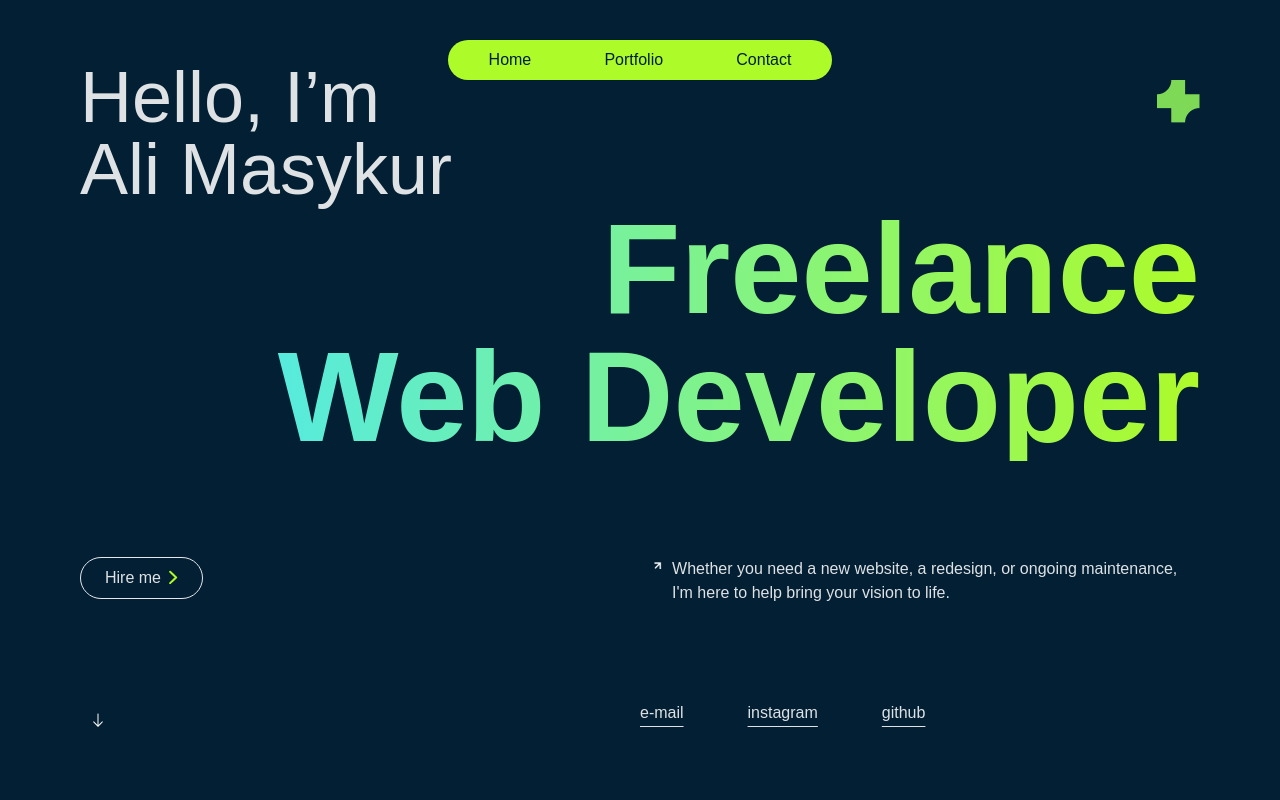
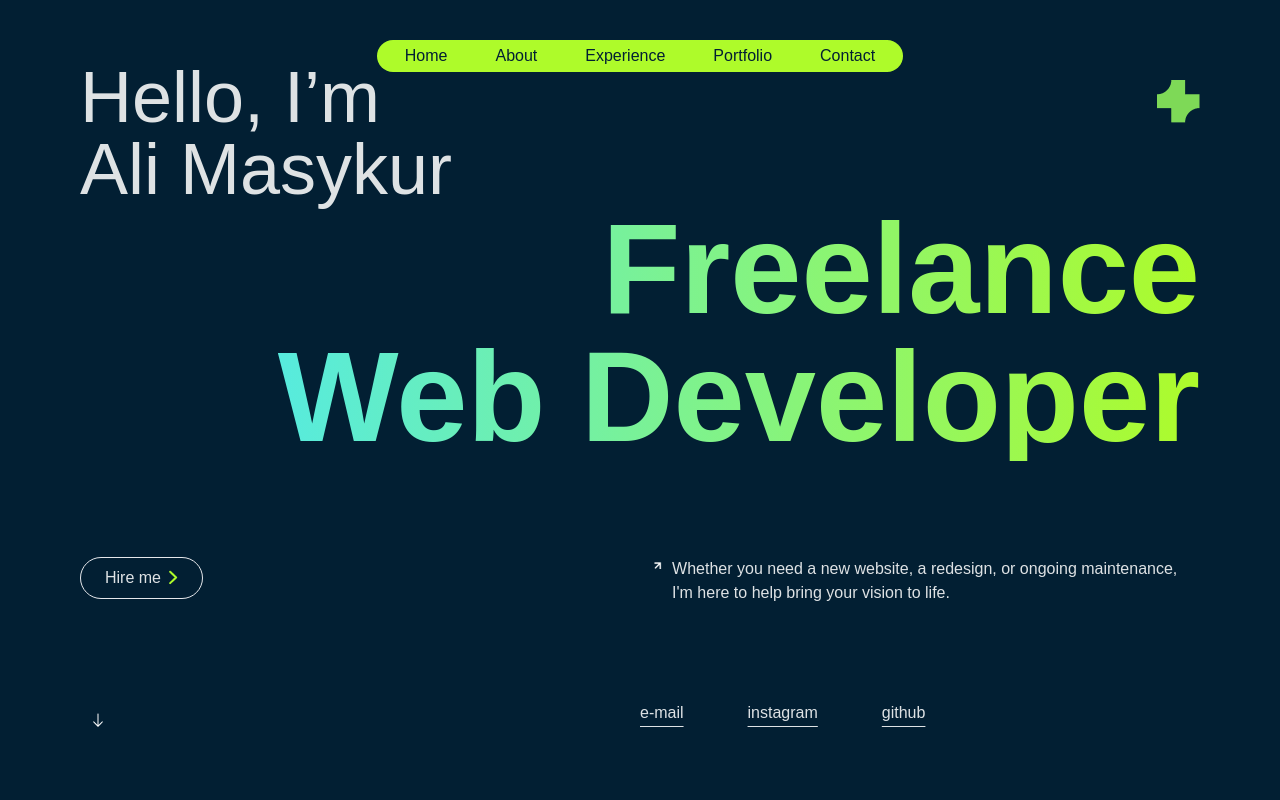
Before and after one commit to AliMasykur10/aliWebPortfolio, a React (Vite) app: page / in a window 1280 px wide. Shown: the top 800 px of the page. Built offline with nearby package versions, Linux system fonts and the light colour scheme.

Commit message:
menyelesaikan navbar fungsi

```diff
--- a/src/index.css
+++ b/src/index.css
@@ -14,4 +14,5 @@
   -webkit-font-smoothing: antialiased;
   -moz-osx-font-smoothing: grayscale;
   min-height: 100vh;
+  scroll-behavior: smooth;
 }
--- a/src/molecules/navbar/navbar.jsx
+++ b/src/molecules/navbar/navbar.jsx
@@ -2,16 +2,32 @@ function Navbar() {
   return (
     <>
       <div className="w-full flex justify-center ">
-        <div className="w-96 max-w-xl bg-green_first rounded-full p-1 fixed top-10 z-10">
+        <div className="max-w-xl bg-green_first rounded-full p-1 fixed top-10 z-10">
           <ul className="text-main_color flex justify-around">
-            <li className="hover:bg-green_second transition delay-75 px-6 py-1 rounded-full">
-              <a href="#">Home</a>
+            <li className="text-center">
+              <a href="#freelance" className="hover:bg-green_second transition delay-75 px-6 py-1 rounded-full">
+                Home
+              </a>
             </li>
-            <li className="hover:bg-green_second transition delay-75 px-6 py-1 rounded-full">
-              <a href="#">Portfolio</a>
+            <li>
+              <a href="#about" className="hover:bg-green_second transition delay-75 px-6 py-1 rounded-full">
+                About
+              </a>
             </li>
-            <li className="hover:bg-green_second transition delay-75 px-6 py-1 rounded-full">
-              <a href="#">Contact</a>
+            <li>
+              <a href="#experience" className="hover:bg-green_second transition delay-75 px-6 py-1 rounded-full">
+                Experience
+              </a>
+            </li>
+            <li>
+              <a href="#portfolio" className="hover:bg-green_second transition delay-75 px-6 py-1 rounded-full">
+                Portfolio
+              </a>
+            </li>
+            <li>
+              <a href="#contact" className="hover:bg-green_second transition delay-75 px-6 py-1 rounded-full">
+                Contact
+              </a>
             </li>
           </ul>
         </div>
--- a/src/organisms/about/about.jsx
+++ b/src/organisms/about/about.jsx
@@ -1,7 +1,9 @@
+import myProfile from "../../assets/myprofile.jpg";
+
 function About() {
   return (
     <>
-      <div className="about w-full h-dvh flex items-center">
+      <div className="about w-full h-dvh flex items-center" id="about">
         <div className="grid grid-cols-2 h-min">
           <div className="about_me flex flex-col gap-6 pr-14">
             <h1 className="bg-gradient-to-r from-biru_tosca to-green_first bg-clip-text text-transparent inline-block font-bold text-8xl">About Me</h1>
@@ -9,7 +11,9 @@ function About() {
               Hi! I'm Ali Masykur, a freelance web developer based in Probolinggo. I have over 5 years of experience in web development, working with a variety of clients from startups to established businesses.
             </p>
             <p className="text-xl w-2/3">My expertise includes front-end and back-end development, ensuring a seamless and efficient user experience.</p>
-            <div className="profile bg-white w-32 h-32 rounded-full "></div>
+            <div className="profile">
+              <img src={myProfile} alt="" className="object-cover w-32 h-32 rounded-full" />
+            </div>
           </div>
           <div className="skills flex flex-col gap-6">
             <h1 className="bg-gradient-to-r from-biru_tosca to-green_first bg-clip-text text-transparent inline-block font-bold text-8xl">Skills</h1>
--- a/src/organisms/contact/contact.jsx
+++ b/src/organisms/contact/contact.jsx
@@ -1,7 +1,7 @@
 function Contact() {
   return (
     <>
-      <div className="contact w-full h-dvh flex flex-col justify-center items-center gap-6">
+      <div className="contact w-full h-dvh flex flex-col justify-center items-center gap-6" id="contact">
         <h1 className="text-6xl">Lets Design Together</h1>
         <p className="text-lg">I'd love to hear from you! Whether you have a project in mind or just want to say hello, feel free to reach out.</p>
         <div className="contact-bar grid grid-cols-4 gap-2 w-3/4 mt-24">
--- a/src/organisms/experience/Experience.jsx
+++ b/src/organisms/experience/Experience.jsx
@@ -3,7 +3,7 @@ import arrow_rigt_top from "../../assets/Arrow_Up_Right.png";
 function Experience() {
   return (
     <>
-      <div className="experience w-full h-dvh flex items-center">
+      <div className="experience w-full h-dvh flex items-center" id="experience">
         <div className="expereince_container grid grid-cols-2 h-min">
           <div className="text_work">
             <h1 className="bg-gradient-to-r from-biru_tosca to-green_first bg-clip-text text-transparent inline-block font-bold text-8xl">Work Experience</h1>
--- a/src/organisms/home/home.jsx
+++ b/src/organisms/home/home.jsx
@@ -6,7 +6,7 @@ import arrow_down from "../../assets/Arrow_Down.png";
 function Home() {
   return (
     <>
-      <div className="w-full h-dvh relative">
+      <div className="w-full h-dvh relative" id="freelance">
         <div className="vector1 absolute right-0 top-20">
           <img src={vector1} alt="vector 1" />
         </div>
--- a/src/organisms/projects/projects.jsx
+++ b/src/organisms/projects/projects.jsx
@@ -1,7 +1,7 @@
 function Projects() {
   return (
     <>
-      <div className="experience w-full h-dvh flex justify-center flex-col">
+      <div className="w-full h-dvh flex justify-center flex-col" id="portfolio">
         <div className="title_project">
           <h1 className="text-4xl">Let’s have a look at</h1>
           <h1 className="bg-gradient-to-r from-biru_tosca to-green_first bg-clip-text text-transparent inline-block font-bold text-8xl">My Portofolio</h1>
```
Also changed, not shown: src/assets/myprofile.jpg (added).
